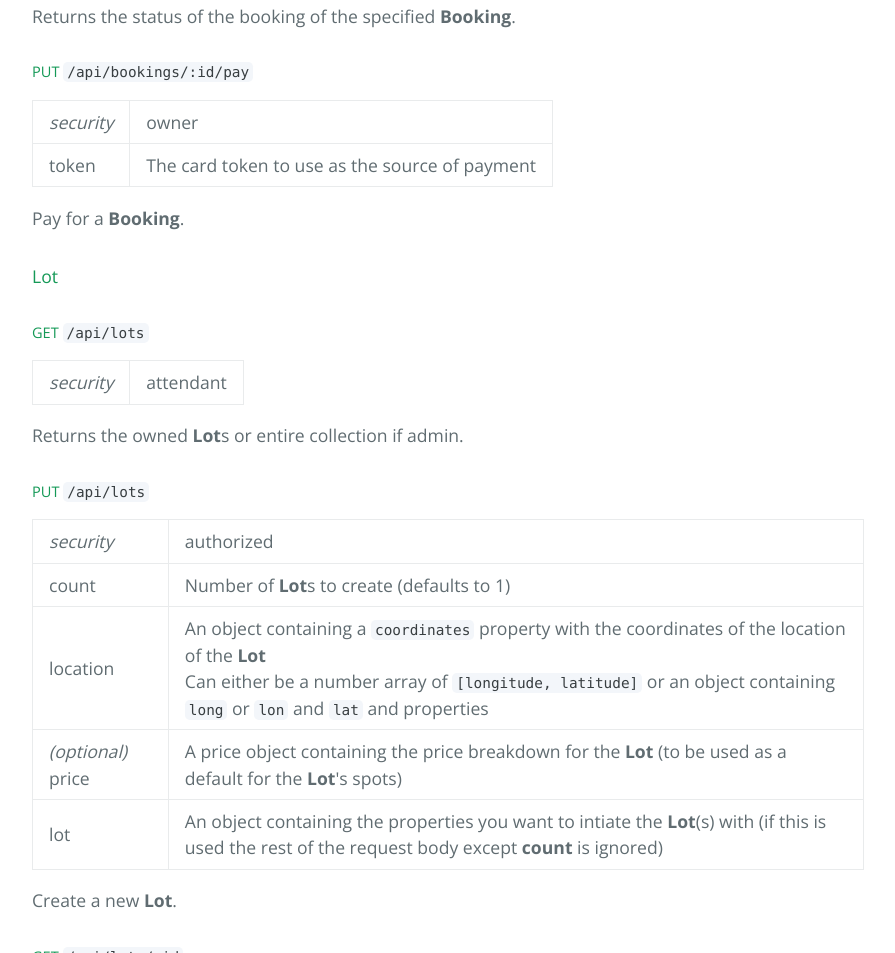
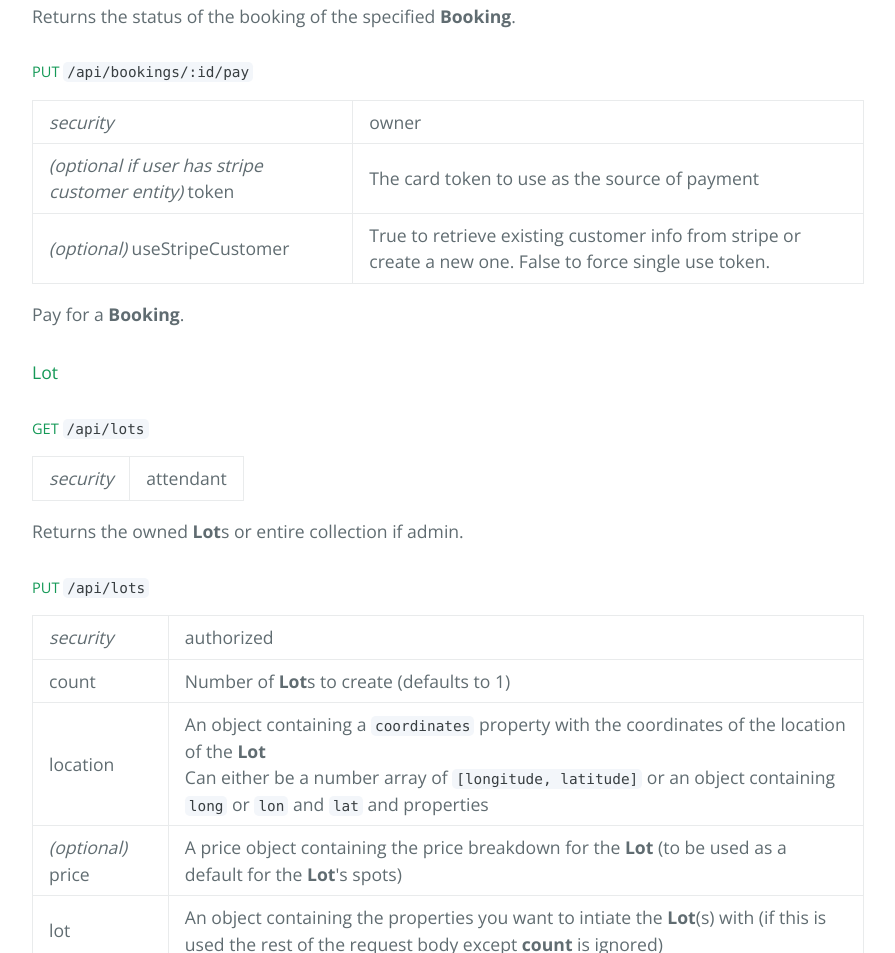
Before and after one commit to Nigh7Sh4de/roundaway, a plain HTML site: page index.html in a window 1280 px wide. Shown: the part 8386-9339 px from the top of the page, without its empty margins (192-1087 px from the left). Drawn offline with nearby package versions, Linux system fonts and the light colour scheme.

Commit message:
Update README.md

```diff
--- a/index.html
+++ b/index.html
@@ -551,9 +551,14 @@ In order to make API calls that are auth protected use the following flow:</p>
     <td><i>security</i></td>
     <td>owner</td>
   </tr>
+
   <tr>
-    <td>token</td>
+    <td><i>(optional if user has stripe customer entity)</i> token</td>
     <td>The card token to use as the source of payment</td>
+  </tr>
+  <tr>
+    <td><i>(optional)</i> useStripeCustomer</td>
+    <td>True to retrieve existing customer info from stripe or create a new one. False to force single use token.</td>
   </tr>
 </table>
 
```
